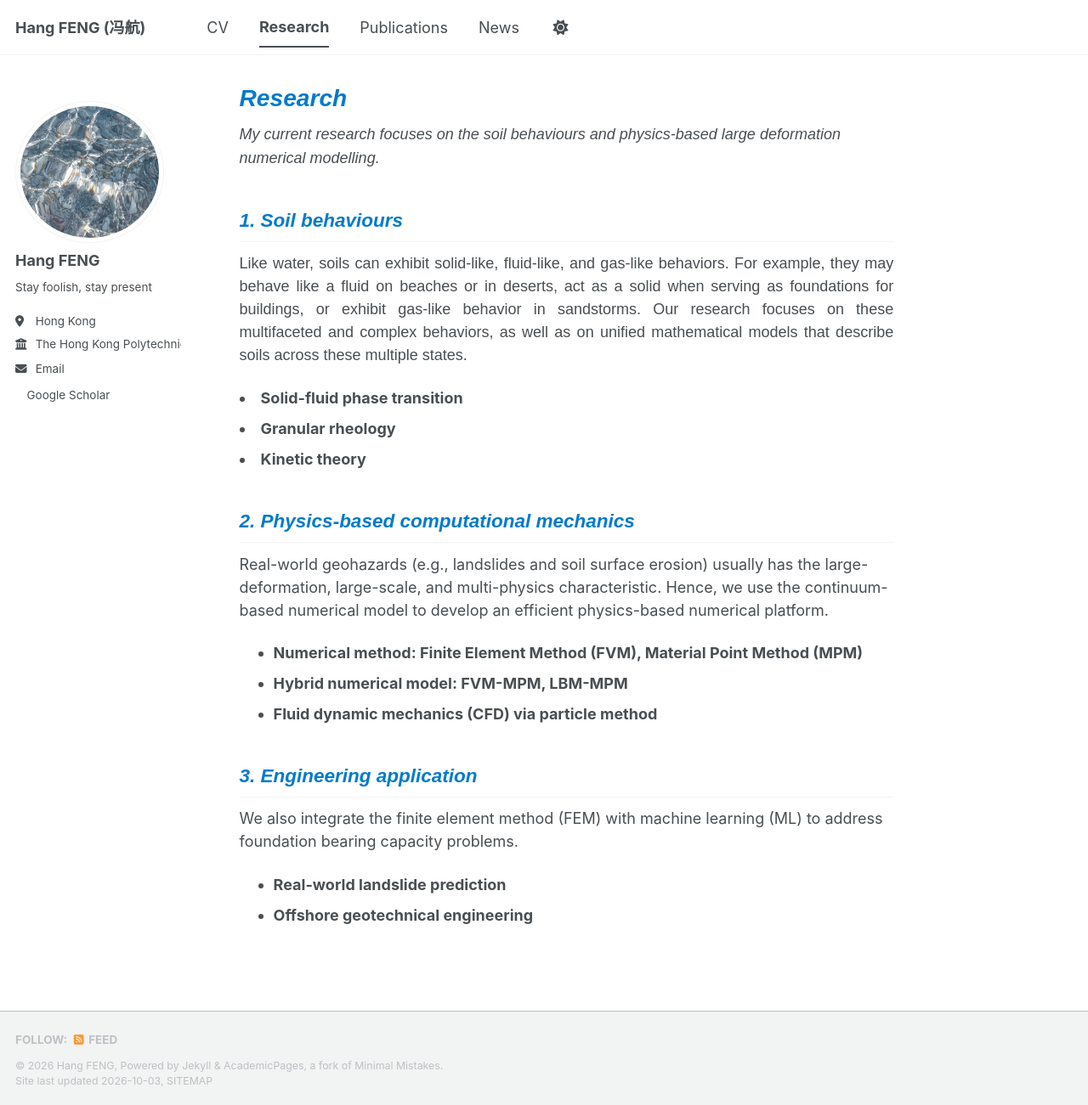
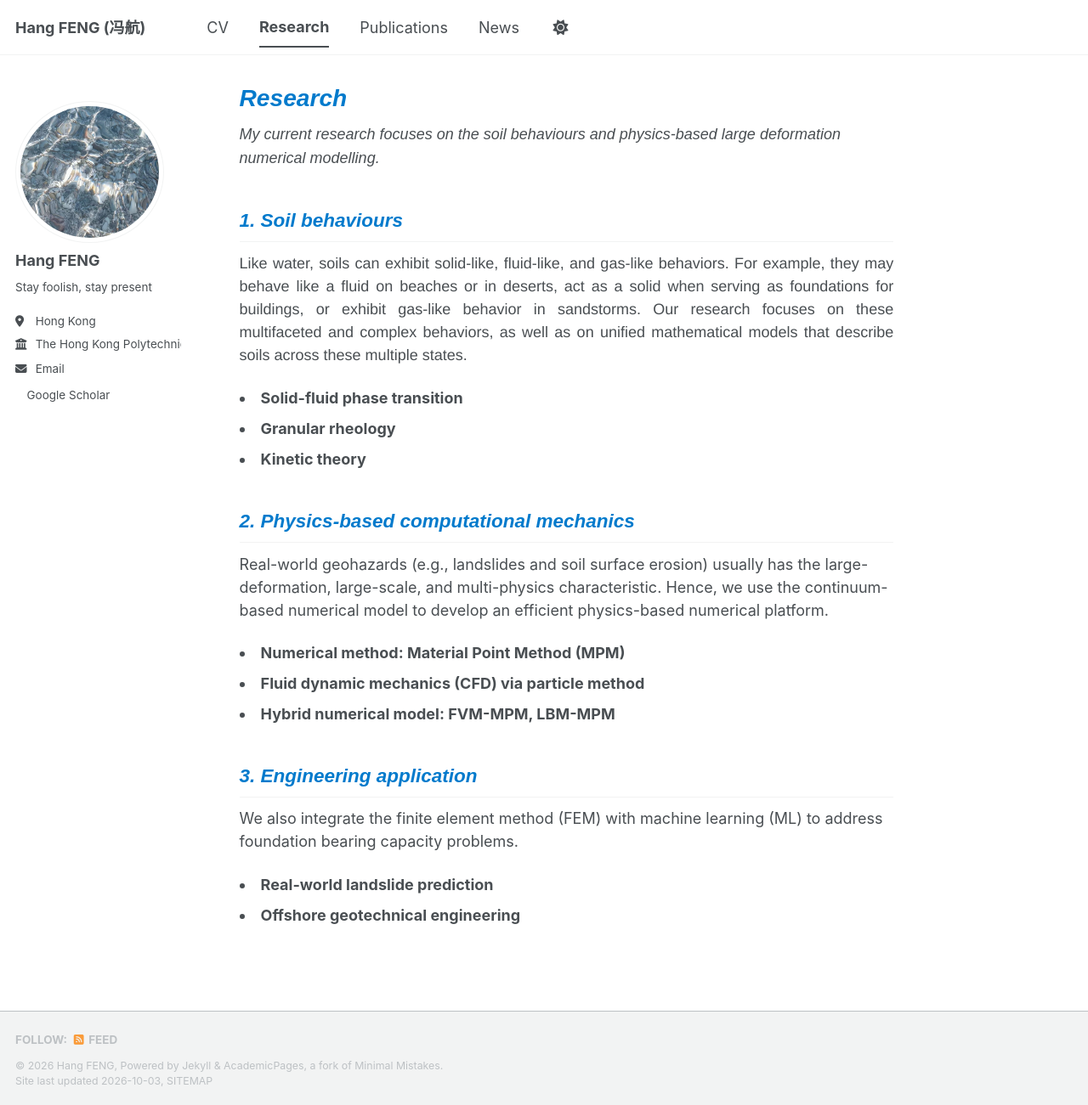
Before and after one commit to fenghang454/fenghang454.github.io, a Jekyll site: the page built from _pages/research.md, in a window 1280 px wide and 1301 px high. Shown: the whole window at 85% size. Built offline with Jekyll 4.4.1, drawn with Linux system fonts in a browser that asks for light colours; a style sheet for code colours, icons or effects is not loaded.

Commit message:
Update research.md

```diff
--- a/_pages/research.md
+++ b/_pages/research.md
@@ -9,9 +9,10 @@ author_profile: true
 </span>
 
 ## <span style="font-family: Arial; font-style: italic; color: #007ACC;">1. Soil behaviours </span>
-<p style="font-family: Arial, sans-serif; line-height: 1.5; text-align: justify;">
+<p style="font-family: Helvetica, sans-serif; line-height: 1.5; text-align: justify;">
 Like water, soils can exhibit solid-like, fluid-like, and gas-like behaviors. For example, they may behave like a fluid on beaches or in deserts, act as a solid when serving as foundations for buildings, or exhibit gas-like behavior in sandstorms. Our research focuses on these multifaceted and complex behaviors, as well as on unified mathematical models that describe soils across these multiple states.
 </p>
+
 <ul style="list-style-position: inside; padding-left: 0; margin-left: 0;">
   <li><strong>Solid-fluid phase transition</strong></li>
   <li><strong>Granular rheology</strong></li>
@@ -20,11 +21,17 @@ Like water, soils can exhibit solid-like, fluid-like, and gas-like behaviors. Fo
 
 ## <span style="font-family: Arial; font-style: italic; color: #007ACC;">2. Physics-based computational mechanics </span>
 Real-world geohazards (e.g., landslides and soil surface erosion) usually has the large-deformation, large-scale, and multi-physics characteristic. Hence, we use the continuum-based numerical model to develop an efficient physics-based numerical platform.
-- **Numerical method: Finite Element Method (FVM), Material Point Method (MPM)**
-- **Hybrid numerical model: FVM-MPM, LBM-MPM**
-- **Fluid dynamic mechanics (CFD) via particle method**
+
+<ul style="list-style-position: inside; padding-left: 0; margin-left: 0;">
+  <li><strong>Numerical method: Material Point Method (MPM)</strong></li>
+  <li><strong>Fluid dynamic mechanics (CFD) via particle method</strong></li>
+  <li><strong>Hybrid numerical model: FVM-MPM, LBM-MPM</strong></li>
+</ul>
 
 ## <span style="font-family: Arial; font-style: italic; color: #007ACC;">3. Engineering application </span>
 We also integrate the finite element method (FEM) with machine learning (ML) to address foundation bearing capacity problems.
-- **Real-world landslide prediction**
-- **Offshore geotechnical engineering**
+
+<ul style="list-style-position: inside; padding-left: 0; margin-left: 0;">
+  <li><strong>Real-world landslide prediction</strong></li>
+  <li><strong>Offshore geotechnical engineering</strong></li>
+</ul>
```
